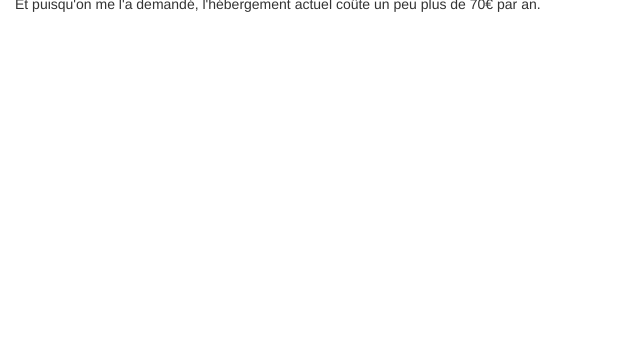
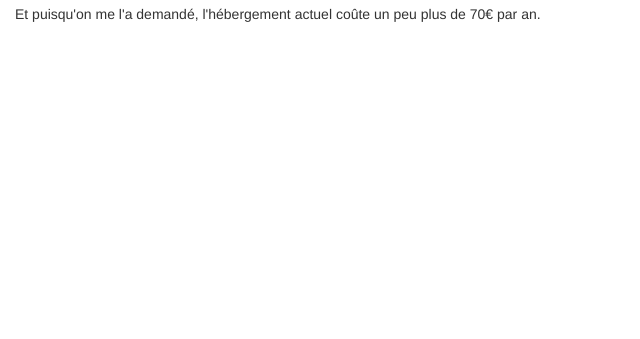
Before and after one commit to Armaklan/jdRoll, a PHP site: template src/views/about.html.twig in a window 1280 px wide. Shown: the part 461-800 px from the top of the page, without its empty margins (0-640 px from the left). Run offline with PHP 8.4, Linux system fonts and the light colour scheme; the template is opened without the code that fills it, so the values that code supplies are empty; some libraries are stand-ins or nearby versions.

Commit message:
Add marge before content 	modified:   css/main.css 	modified:   src/views/squelette.html.twig

```diff
--- a/css/main.css
+++ b/css/main.css
@@ -442,3 +442,7 @@ div#notif .arrow-down {
 #main {
   padding-top: 50px;
 }
+
+#content {
+  padding-top: 10px;
+}
--- a/src/views/squelette.html.twig
+++ b/src/views/squelette.html.twig
@@ -85,7 +85,7 @@
    <div class="container" id="main">
 
 	    <div class="row">
-	    	<div class="col-sm-12 col-xs-12 col-md-9 col-lg-10 maxheight">
+	    	<div class="col-sm-12 col-xs-12 col-md-9 col-lg-10 maxheight" id="content">
 
           	{% block precontent %}
           	{% endblock %}
```
